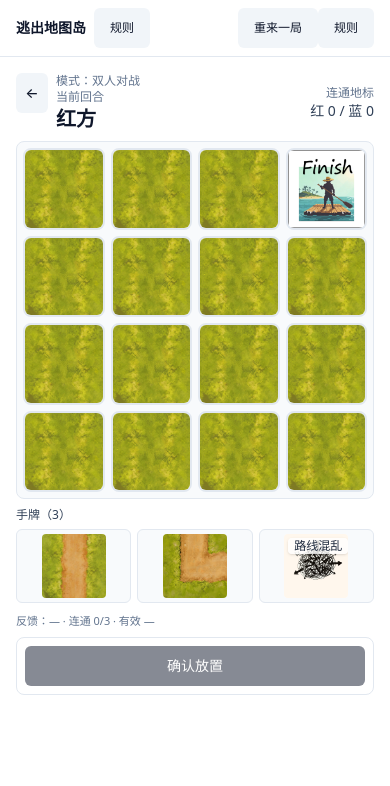
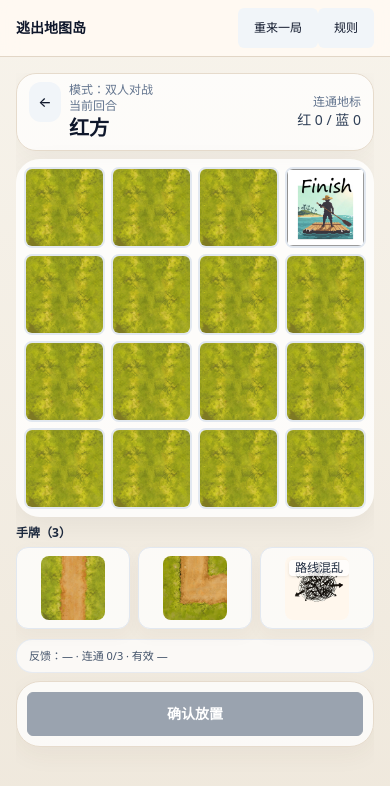
Before and after one commit to 18yiba/EscapeFromDTD, a React (Vite) app: page / in a window 390 px wide. Both pictures are taken after a click on the button "双人对战". Shown: the top 786 px of the page. Built offline with nearby package versions, Linux system fonts and the light colour scheme.

Commit message:
Polish responsive game UI

```diff
--- a/src/components/HandPanel.tsx
+++ b/src/components/HandPanel.tsx
@@ -26,7 +26,7 @@ export function HandPanel({
   onSelect: (cardId: string) => void;
 }) {
   return (
-    <div className="grid grid-cols-3 gap-1.5 pb-1 sm:flex sm:gap-2 sm:overflow-x-auto lg:grid lg:grid-cols-2 lg:gap-3 lg:overflow-visible lg:pb-0">
+    <div className="grid grid-cols-3 gap-2 pb-1 sm:flex sm:gap-2 sm:overflow-x-auto lg:grid lg:grid-cols-2 lg:gap-3 lg:overflow-visible lg:pb-0">
       {cards.map((card) => {
         const selected = selectedCardId === card.id;
         const isDtd = card.kind === "dtd";
@@ -37,13 +37,13 @@ export function HandPanel({
             type="button"
             disabled={disabled}
             className={[
-              "min-w-0 rounded-md border px-1.5 py-1 text-left text-[10px] sm:min-w-28 sm:rounded-lg sm:px-2 sm:py-2 sm:text-xs lg:min-w-0 lg:rounded-xl lg:p-2.5",
-              selected ? "border-slate-900 bg-white" : "border-slate-200 bg-slate-50 hover:bg-slate-100",
-              disabled ? "cursor-not-allowed opacity-50 hover:bg-slate-50" : "",
+              "min-w-0 rounded-xl border px-2 py-2 text-left text-[10px] shadow-[0_6px_18px_rgba(70,62,43,0.04)] sm:min-w-28 sm:rounded-lg sm:text-xs lg:min-w-0 lg:rounded-xl lg:p-2.5",
+              selected ? "border-slate-900 bg-white" : "border-slate-200 bg-white/75 hover:bg-white",
+              disabled ? "cursor-not-allowed opacity-50 hover:bg-white/75" : "",
             ].join(" ")}
             onClick={() => onSelect(card.id)}
           >
-            <div className="relative mx-auto aspect-square w-16 overflow-hidden rounded bg-white text-center text-[10px] sm:w-24 sm:rounded-md sm:text-xs lg:w-full lg:rounded-lg">
+            <div className="relative mx-auto aspect-square w-16 overflow-hidden rounded-lg bg-white text-center text-[10px] sm:w-24 sm:rounded-md sm:text-xs lg:w-full lg:rounded-lg">
               <CardImage
                 src={isDtd ? DTD_CARD_IMAGES[card.type] : ROUTE_CARD_IMAGES[card.routeType]}
                 alt={cardLabel}
--- a/src/layout/AppLayout.tsx
+++ b/src/layout/AppLayout.tsx
@@ -23,21 +23,18 @@ export function AppLayout({ children, headerActions, variant = "game" }: AppLayo
   }
 
   return (
-    <div className="flex h-dvh flex-col overflow-hidden bg-white text-slate-900 lg:bg-[linear-gradient(180deg,#f7f3eb_0%,#efe8dc_100%)]">
-      <header className="shrink-0 border-b border-slate-200 bg-white/80 backdrop-blur lg:border-[#e2d6c6] lg:bg-[#fffaf3]/90">
+    <div className="flex h-dvh flex-col overflow-hidden bg-[linear-gradient(180deg,#f7f3eb_0%,#efe8dc_100%)] text-slate-900">
+      <header className="shrink-0 border-b border-[#e2d6c6] bg-[#fffaf3]/90 backdrop-blur">
         <div className="mx-auto flex h-14 max-w-screen-sm items-center justify-between gap-3 px-4 lg:h-[60px] lg:max-w-none lg:px-6">
           <div className="flex min-w-0 items-center gap-2">
             <div className="hidden text-sm font-semibold text-slate-900 lg:block">{APP_TITLE}</div>
             <div className="text-sm font-semibold lg:hidden">{APP_TITLE}</div>
-            <Button variant="secondary" className="px-3 py-1.5 text-xs lg:hidden" onClick={() => setIsRuleModalOpen(true)}>
-              规则
-            </Button>
           </div>
           <div className="flex min-w-0 flex-1 items-center justify-end lg:justify-between lg:gap-4">
             {headerActions}
             <Button
               variant="secondary"
-              className="hidden px-3 py-1.5 text-xs lg:inline-flex"
+              className="px-3 py-1.5 text-xs"
               onClick={() => setIsRuleModalOpen(true)}
             >
               规则
--- a/src/views/InGameView.tsx
+++ b/src/views/InGameView.tsx
@@ -127,17 +127,20 @@ export function InGameView() {
       : ui.routeChaosTarget?.axis === "col"
       ? `第 ${ui.routeChaosTarget.index + 1} 列`
       : "未选择";
-  const actionButtonClass = "lg:min-h-[2.75rem] lg:rounded-[18px] lg:text-sm";
-  const primaryActionButtonClass = `${actionButtonClass} lg:bg-[#1f2d44] lg:text-white lg:hover:bg-[#2d4263]`;
+  const actionButtonClass =
+    "min-h-[2.75rem] rounded-[18px] border border-[#1f2d44] px-4 py-2 text-sm font-semibold " +
+    "!bg-[#1f2d44] !text-white hover:!bg-[#2d4263] " +
+    "disabled:!border-[#9aa3af] disabled:!bg-[#9aa3af] disabled:!text-white disabled:!opacity-100 disabled:hover:!bg-[#9aa3af]";
+  const primaryActionButtonClass = actionButtonClass;
 
   return (
     <div className="flex h-full min-h-0 flex-1 flex-col gap-2 overflow-y-auto sm:gap-3 sm:overflow-hidden lg:grid lg:grid-cols-[minmax(760px,1fr)_340px] lg:gap-6 lg:overflow-hidden">
       <div className="shrink-0 lg:hidden">
-        <div className="flex items-center justify-between gap-3">
+        <div className="flex items-center justify-between gap-3 rounded-[20px] border border-[#e6dbcc] bg-white/75 px-3 py-2 shadow-[0_8px_24px_rgba(70,62,43,0.05)]">
           <div className="flex min-w-0 items-start gap-2">
             <Button
               variant="secondary"
-              className="h-8 w-8 shrink-0 px-0 py-0 text-base"
+              className="h-8 w-8 shrink-0 rounded-xl bg-[#eef1ea] px-0 py-0 text-base text-slate-800 hover:bg-white"
               aria-label="返回模式选择"
               onClick={returnToLanding}
             >
@@ -163,13 +166,13 @@ export function InGameView() {
           </div>
         </div>
         {canStartWinClaim && (
-          <div className="mt-2 rounded-md border border-amber-200 bg-amber-50 px-3 py-1.5 text-xs font-medium text-amber-900">
+          <div className="mt-2 rounded-2xl border border-amber-200 bg-amber-50 px-3 py-1.5 text-xs font-medium text-amber-900">
             已满足宣告条件
           </div>
         )}
       </div>
 
-      <div className="flex w-full shrink-0 items-center justify-center overflow-visible rounded-lg border border-slate-200 bg-slate-50 p-1.5 sm:min-h-0 sm:flex-1 sm:overflow-hidden sm:p-3 lg:min-h-0 lg:shrink lg:rounded-none lg:border-0 lg:bg-transparent lg:p-0">
+      <div className="flex w-full shrink-0 items-center justify-center overflow-visible rounded-[24px] bg-white/80 p-2 shadow-[0_8px_30px_rgba(0,0,0,0.06)] sm:min-h-0 sm:flex-1 sm:overflow-hidden sm:p-3 lg:min-h-0 lg:shrink lg:rounded-none lg:bg-transparent lg:p-0 lg:shadow-none">
         <div className="relative flex w-full items-center justify-center lg:w-[min(74vh,900px)] lg:max-w-[80vw] lg:rounded-[24px] lg:bg-white/80 lg:p-4 lg:shadow-[0_8px_30px_rgba(0,0,0,0.06)]">
           <BoardGrid
             board={game.board}
@@ -202,7 +205,7 @@ export function InGameView() {
 
       <div className="flex shrink-0 flex-col gap-2 overflow-visible sm:gap-3 sm:flex-row sm:items-start lg:min-h-0 lg:w-[340px] lg:flex-col lg:overflow-hidden lg:rounded-[24px] lg:border lg:border-[#e6dbcc] lg:bg-white/75 lg:p-4 lg:shadow-[0_8px_30px_rgba(0,0,0,0.05)]">
         <div className="min-w-0 flex-1 space-y-1.5 sm:space-y-2 lg:flex lg:min-h-0 lg:w-full lg:flex-col lg:space-y-3 lg:overflow-hidden">
-          <div className="text-xs font-medium text-slate-700 lg:text-sm lg:font-semibold lg:text-slate-900">
+          <div className="text-xs font-semibold text-slate-800 lg:text-sm lg:text-slate-900">
             {game.gameMode === "ai" ? "红方手牌" : "手牌"}（{visibleHandPlayer.handCards.length}）
           </div>
           <div className="lg:min-h-0 lg:flex-1 lg:overflow-y-auto lg:pr-1">
@@ -214,7 +217,7 @@ export function InGameView() {
               onSelect={(id) => selectCard(id)}
             />
           </div>
-          <div className="text-[11px] leading-4 text-slate-500 lg:rounded-2xl lg:border lg:border-slate-200/80 lg:bg-white/70 lg:px-3 lg:py-2 lg:text-xs lg:text-slate-600">
+          <div className="rounded-2xl border border-slate-200/80 bg-white/70 px-3 py-2 text-[11px] leading-4 text-slate-600 lg:text-xs">
             {ruleFeedbackText}
           </div>
           {isAiTurn && (
@@ -234,7 +237,7 @@ export function InGameView() {
           )}
         </div>
 
-        <div className="w-full shrink-0 rounded-lg border border-slate-200 bg-white p-2 overflow-visible sm:w-72 sm:p-2.5 lg:w-full lg:rounded-none lg:border-0 lg:bg-transparent lg:p-0">
+        <div className="w-full shrink-0 overflow-visible rounded-[24px] border border-[#e6dbcc] bg-white/75 p-2.5 shadow-[0_8px_24px_rgba(70,62,43,0.05)] sm:w-72 lg:w-full lg:rounded-none lg:border-0 lg:bg-transparent lg:p-0 lg:shadow-none">
           {isInWinClaimMode && (
             <div className="mb-1.5 text-right text-[11px] text-slate-500">
               已选 {selectedClaimLandmarkCellIds.length}/{feedbackThreshold}
@@ -264,19 +267,19 @@ export function InGameView() {
             ) : (
               <>
                 {selectedDtdType === "space-anxiety" && (
-                  <div className="rounded-md border border-orange-100 bg-orange-50 px-2 py-1.5 text-xs text-orange-900">
+                  <div className="rounded-2xl border border-orange-100 bg-orange-50 px-3 py-2 text-xs text-orange-900">
                     目标：{game.players[game.currentTurn === "red" ? "blue" : "red"].name}
                   </div>
                 )}
 
                 {selectedDtdType === "route-chaos" && (
-                  <div className="rounded-md border border-orange-100 bg-orange-50 px-2 py-1.5 text-xs text-orange-900">
+                  <div className="rounded-2xl border border-orange-100 bg-orange-50 px-3 py-2 text-xs text-orange-900">
                     目标：{routeChaosTargetText}
                   </div>
                 )}
 
                 {selectedDtdType === "landmark-chaos" && (
-                  <div className="rounded-md border border-orange-100 bg-orange-50 px-2 py-1.5 text-xs text-orange-900">
+                  <div className="rounded-2xl border border-orange-100 bg-orange-50 px-3 py-2 text-xs text-orange-900">
                     已选：{ui.landmarkChaosCellIds.length}/2
                   </div>
                 )}
--- a/src/views/LandingView.tsx
+++ b/src/views/LandingView.tsx
@@ -211,7 +211,7 @@ export function LandingView({ onEnter }: LandingViewProps) {
               </div>
             </div>
 
-            <div className="grid gap-4 sm:grid-cols-2">
+            <div className="grid grid-cols-[minmax(0,1fr)_minmax(0,1fr)] gap-3 sm:gap-4">
               {BACKGROUND_TILES.map((tile, index) => (
                 <BackgroundTile key={tile.caption} tile={tile} className={index === 1 ? "lg:translate-y-8" : ""} />
               ))}
@@ -292,17 +292,17 @@ function BackgroundTile({ tile, className }: { tile: (typeof BACKGROUND_TILES)[n
   return (
     <article
       className={[
-        "space-y-3 rounded-2xl bg-[#f7f1e4] p-4 shadow-[0_12px_32px_rgba(70,62,43,0.1)] transition hover:scale-[1.01] hover:shadow-[0_16px_42px_rgba(70,62,43,0.14)]",
+        "h-full min-w-0 space-y-2 rounded-2xl bg-[#f7f1e4] p-3 shadow-[0_12px_32px_rgba(70,62,43,0.1)] transition hover:scale-[1.01] hover:shadow-[0_16px_42px_rgba(70,62,43,0.14)] sm:space-y-3 sm:p-4",
         className,
       ]
         .filter(Boolean)
         .join(" ")}
     >
       <div className="flex aspect-square w-full flex-col items-center justify-center rounded-xl border-2 border-dashed border-[#78976f] bg-[#fffdf7] text-[#c2c4bd]">
-        <Icon className="h-9 w-9" />
-        <span className="mt-2 text-[10px] font-medium text-[#b3b5ae]">{tile.placeholderLabel}</span>
+        <Icon className="h-7 w-7 sm:h-9 sm:w-9" />
+        <span className="mt-1 text-center text-[9px] font-medium leading-tight text-[#b3b5ae] sm:mt-2 sm:text-[10px]">{tile.placeholderLabel}</span>
       </div>
-      <p className="text-center text-xs font-bold text-[#243126]">{tile.caption}</p>
+      <p className="text-center text-[11px] font-bold leading-tight text-[#243126] sm:text-xs">{tile.caption}</p>
     </article>
   );
 }
```
